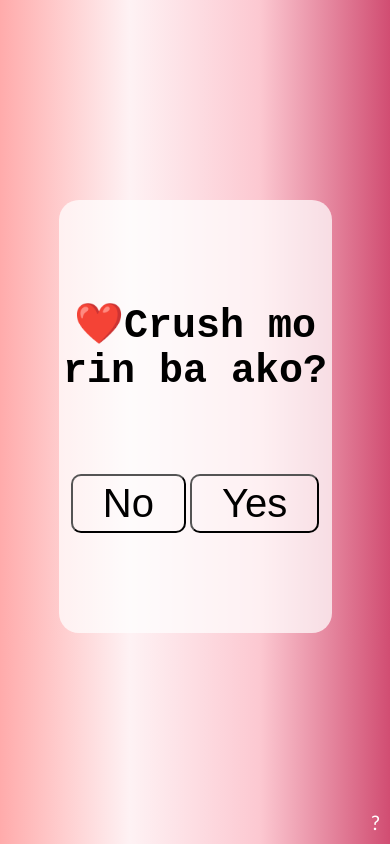
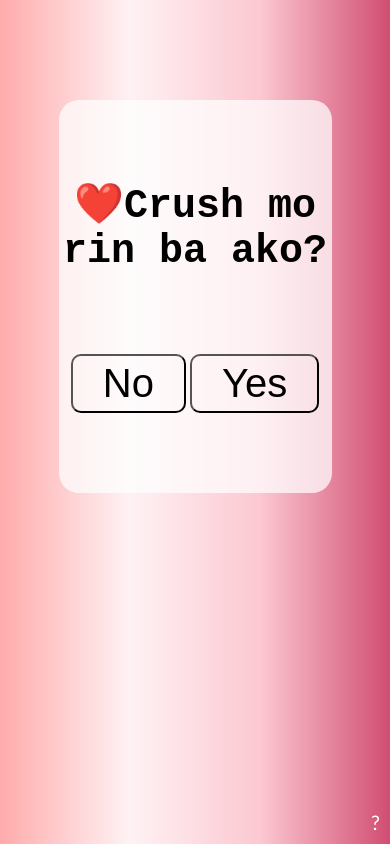
Before and after one commit to NekoSenpai06/crushiecakes, a plain HTML site: page index.html in a window 390 px wide. Drawn offline with Linux system fonts and the light colour scheme.

Commit message:
Update style.css

```diff
--- a/css/style.css
+++ b/css/style.css
@@ -61,10 +61,10 @@ button:hover {
         width: 70%;
         margin-right: auto;
         margin-left: auto;
-        margin-top: 200px;
+        margin-top: 100px;
         background-color: rgba(255, 255, 255, 0.726);
         text-align: center;
-        padding: 100px 0px;
+        padding: 80px 0px;
         border-radius: 20px;
     }
 
```
